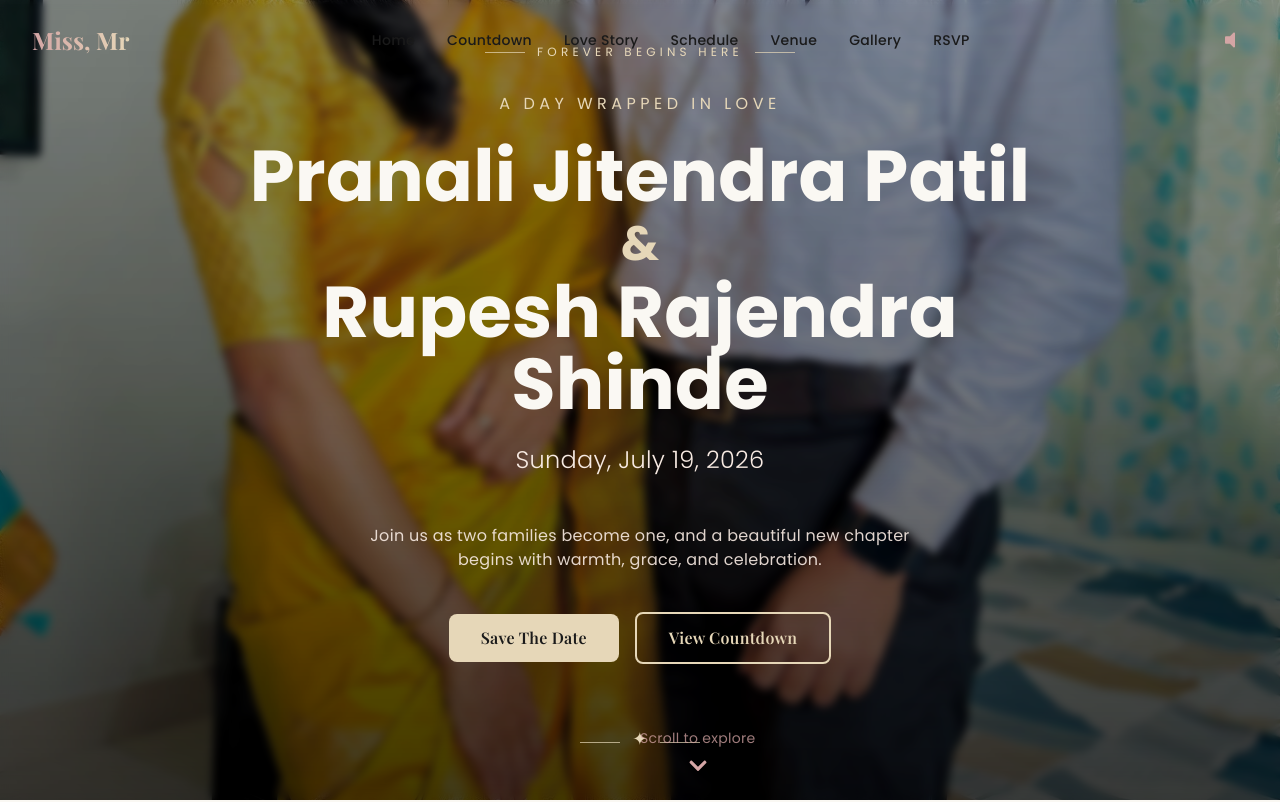
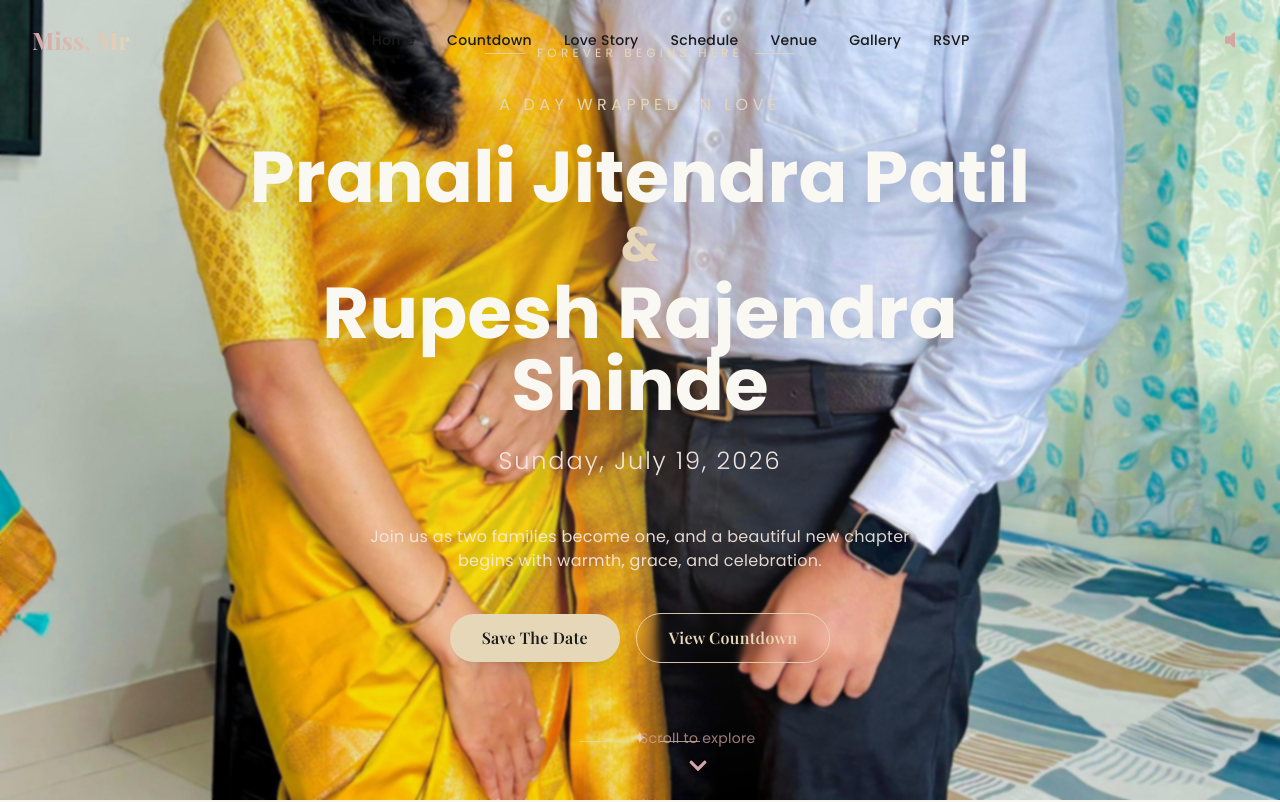
Before and after one commit to VivekPatil-2006/Wedd-Invite, a Next.js app: page / in a window 1280 px wide. Shown: the top 802 px of the page. Built offline with nearby package versions, Linux system fonts and the light colour scheme.

Commit message:
Removed Stress 2

```diff
--- a/app/globals.css
+++ b/app/globals.css
@@ -19,10 +19,18 @@ body {
   @apply bg-cream text-dark-charcoal transition-colors duration-300;
   font-family: 'Poppins', sans-serif;
   overflow-x: hidden;
+  background:
+    radial-gradient(circle at top, rgba(247, 234, 226, 0.9), transparent 32%),
+    radial-gradient(circle at bottom left, rgba(212, 165, 165, 0.14), transparent 28%),
+    linear-gradient(180deg, #faf8f3 0%, #fffdf8 55%, #f8f1ea 100%);
 }
 
 body.dark {
   @apply bg-dark-charcoal text-cream;
+  background:
+    radial-gradient(circle at top, rgba(255, 255, 255, 0.05), transparent 32%),
+    radial-gradient(circle at bottom left, rgba(212, 165, 165, 0.08), transparent 28%),
+    linear-gradient(180deg, #1a1a1a 0%, #141414 60%, #1f1a1b 100%);
 }
 
 /* Smooth Scroll for Lenis */
@@ -101,7 +109,7 @@ input::placeholder, textarea::placeholder {
 
 /* Glassmorphism */
 .glass {
-  @apply bg-white/10 dark:bg-white/5 backdrop-blur-md border border-white/20 dark:border-white/10;
+  @apply bg-white/10 dark:bg-white/5 backdrop-blur-sm border border-white/20 dark:border-white/10;
 }
 
 .glass-hover {
@@ -157,7 +165,16 @@ input::placeholder, textarea::placeholder {
 
 /* Hover Lift Effect */
 .hover-lift {
-  @apply transition-all duration-300 hover:shadow-2xl hover:-translate-y-1;
+  @apply transition-all duration-500 hover:shadow-xl hover:-translate-y-0.5;
+}
+
+@media (prefers-reduced-motion: reduce) {
+  *, *::before, *::after {
+    animation-duration: 0.001ms !important;
+    animation-iteration-count: 1 !important;
+    transition-duration: 0.001ms !important;
+    scroll-behavior: auto !important;
+  }
 }
 
 /* Focus Styles */
--- a/app/page.tsx
+++ b/app/page.tsx
@@ -11,16 +11,12 @@ import {
   GallerySection,
   FooterSection,
 } from '@/sections';
-import { useAutoJourney, useSmoothScroll } from '@/hooks';
+import { useSmoothScroll } from '@/hooks/useSmoothScroll';
 import coupleData from '@/config/coupleData';
 import { galleryData } from '@/data/gallery';
 
 export default function Home() {
   useSmoothScroll();
-  useAutoJourney({
-    sectionIds: ['hero', 'countdown', 'lovestory', 'schedule', 'venue', 'gallery', 'footer'],
-    intervalMs: 9000,
-  });
 
   useEffect(() => {
     // Check for dark mode preference
@@ -70,7 +66,6 @@ export default function Home() {
         initials={coupleData.initials}
         socialLinks={coupleData.socialLinks}
         thankyouMessage={coupleData.thankyouMessage}
-        id="footer"
       />
     </main>
   );
--- a/components/AtmosphericBackdrop.tsx
+++ b/components/AtmosphericBackdrop.tsx
@@ -5,28 +5,26 @@ import { motion } from 'framer-motion';
 
 export const AtmosphericBackdrop: React.FC = () => {
   const orbs = [
-    { className: 'left-[8%] top-[12%] h-40 w-40', delay: 0 },
-    { className: 'right-[10%] top-[22%] h-56 w-56', delay: 0.8 },
-    { className: 'left-[18%] bottom-[18%] h-48 w-48', delay: 1.2 },
-    { className: 'right-[16%] bottom-[12%] h-36 w-36', delay: 0.4 },
+    { className: 'left-[10%] top-[14%] h-56 w-56', delay: 0 },
+    { className: 'right-[12%] bottom-[16%] h-64 w-64', delay: 1.2 },
   ];
 
   return (
     <div className="pointer-events-none fixed inset-0 z-0 overflow-hidden">
-      <div className="absolute inset-0 bg-[radial-gradient(circle_at_top,rgba(247,234,226,0.75),transparent_35%),radial-gradient(circle_at_bottom_left,rgba(212,165,165,0.25),transparent_28%),radial-gradient(circle_at_bottom_right,rgba(230,215,184,0.22),transparent_30%)] dark:bg-[radial-gradient(circle_at_top,rgba(255,255,255,0.06),transparent_35%),radial-gradient(circle_at_bottom_left,rgba(212,165,165,0.10),transparent_28%),radial-gradient(circle_at_bottom_right,rgba(230,215,184,0.06),transparent_30%)]" />
+      <div className="absolute inset-0 bg-[radial-gradient(circle_at_top,rgba(247,234,226,0.62),transparent_35%),radial-gradient(circle_at_bottom_left,rgba(212,165,165,0.16),transparent_28%),radial-gradient(circle_at_bottom_right,rgba(230,215,184,0.14),transparent_30%)] dark:bg-[radial-gradient(circle_at_top,rgba(255,255,255,0.05),transparent_35%),radial-gradient(circle_at_bottom_left,rgba(212,165,165,0.08),transparent_28%),radial-gradient(circle_at_bottom_right,rgba(230,215,184,0.05),transparent_30%)]" />
 
       {orbs.map((orb, index) => (
         <motion.span
           key={index}
-          className={`absolute ${orb.className} rounded-full bg-gradient-to-br from-soft-gold/25 via-blush/20 to-transparent blur-3xl dark:from-soft-gold/10 dark:via-blush/10`}
+          className={`absolute ${orb.className} rounded-full bg-gradient-to-br from-soft-gold/18 via-blush/14 to-transparent blur-2xl dark:from-soft-gold/8 dark:via-blush/8`}
           animate={{
-            y: [0, -22, 0],
-            x: [0, 12, 0],
-            scale: [1, 1.08, 1],
-            opacity: [0.45, 0.7, 0.45],
+            y: [0, -14, 0],
+            x: [0, 8, 0],
+            scale: [1, 1.04, 1],
+            opacity: [0.35, 0.55, 0.35],
           }}
           transition={{
-            duration: 10 + index * 2,
+            duration: 14 + index * 2,
             repeat: Infinity,
             ease: 'easeInOut',
             delay: orb.delay,
@@ -35,9 +33,9 @@ export const AtmosphericBackdrop: React.FC = () => {
       ))}
 
       <motion.div
-        className="absolute left-1/2 top-[18%] h-[36rem] w-[36rem] -translate-x-1/2 rounded-full bg-[radial-gradient(circle,rgba(255,255,255,0.26),rgba(255,255,255,0.02)_60%,transparent_72%)] blur-2xl"
-        animate={{ opacity: [0.35, 0.6, 0.35], scale: [0.96, 1.02, 0.96] }}
-        transition={{ duration: 14, repeat: Infinity, ease: 'easeInOut' }}
+        className="absolute left-1/2 top-[18%] h-[30rem] w-[30rem] -translate-x-1/2 rounded-full bg-[radial-gradient(circle,rgba(255,255,255,0.20),rgba(255,255,255,0.02)_58%,transparent_72%)] blur-2xl"
+        animate={{ opacity: [0.28, 0.48, 0.28], scale: [0.98, 1.01, 0.98] }}
+        transition={{ duration: 18, repeat: Infinity, ease: 'easeInOut' }}
       />
     </div>
   );
--- a/hooks/index.ts
+++ b/hooks/index.ts
@@ -2,4 +2,3 @@ export { useCountdown } from './useCountdown';
 export { useScrollAnimation } from './useScrollAnimation';
 export { useSmoothScroll } from './useSmoothScroll';
 export { useAudio } from './useAudio';
-export { useAutoJourney } from './useAutoJourney';
--- a/sections/FooterSection.tsx
+++ b/sections/FooterSection.tsx
@@ -15,7 +15,6 @@ interface FooterSectionProps {
   initials: string;
   socialLinks: Record<string, string>;
   thankyouMessage: string;
-  id?: string;
 }
 
 export const FooterSection: React.FC<FooterSectionProps> = ({
@@ -24,7 +23,6 @@ export const FooterSection: React.FC<FooterSectionProps> = ({
   initials,
   socialLinks,
   thankyouMessage,
-  id,
 }) => {
   const socialIcons = [
     { name: 'Instagram', icon: FaInstagram, url: socialLinks.instagram },
@@ -33,7 +31,7 @@ export const FooterSection: React.FC<FooterSectionProps> = ({
   ];
 
   return (
-    <footer id={id} className="relative w-full bg-gradient-to-b from-cream/50 to-dark-charcoal/10 dark:from-dark-charcoal to-dark-charcoal/50">
+    <footer className="relative w-full bg-gradient-to-b from-cream/50 to-dark-charcoal/10 dark:from-dark-charcoal to-dark-charcoal/50">
       <div className="max-w-6xl mx-auto px-4 sm:px-6 lg:px-8 py-20">
         {/* Thank You Message */}
         <motion.div
--- a/sections/HeroSection.tsx
+++ b/sections/HeroSection.tsx
@@ -2,7 +2,6 @@
 
 import React from 'react';
 import { motion } from 'framer-motion';
-import { useScroll, useTransform } from 'framer-motion';
 import { ScrollIndicator } from '@/components/ScrollIndicator';
 import { formatDate } from '@/lib/dateUtils';
 
@@ -20,9 +19,6 @@ export const HeroSection: React.FC<HeroSectionProps> = ({
   heroImage,
 }) => {
   const formattedDate = formatDate(weddingDate);
-  const { scrollY } = useScroll();
-  const imageScale = useTransform(scrollY, [0, 500], [1.08, 1.18]);
-  const imageY = useTransform(scrollY, [0, 500], [0, 40]);
 
   const containerVariants = {
     hidden: { opacity: 0 },
@@ -60,11 +56,12 @@ export const HeroSection: React.FC<HeroSectionProps> = ({
         }}
       >
         <motion.div
-          className="absolute inset-0"
-          style={{ scale: imageScale, y: imageY }}
+          className="absolute inset-0 bg-[radial-gradient(circle_at_center,rgba(255,255,255,0.10),transparent_55%)]"
+          animate={{ opacity: [0.75, 1, 0.75] }}
+          transition={{ duration: 10, repeat: Infinity, ease: 'easeInOut' }}
         />
-        <div className="absolute inset-0 bg-black/40 backdrop-blur-sm" />
-        <div className="absolute inset-0 bg-gradient-to-t from-black/55 via-black/20 to-transparent" />
+        <div className="absolute inset-0 bg-black/32 backdrop-blur-[1px]" />
+        <div className="absolute inset-0 bg-gradient-to-t from-black/58 via-black/18 to-transparent" />
       </div>
 
       {/* Content */}
@@ -91,7 +88,7 @@ export const HeroSection: React.FC<HeroSectionProps> = ({
 
         {/* Names */}
         <motion.div variants={itemVariants} className="mb-6">
-          <h1 className="text-5xl md:text-7xl font-serif font-bold text-cream mb-4 leading-[0.92]">
+          <h1 className="text-5xl md:text-7xl font-serif font-bold text-cream mb-4 leading-[0.9] drop-shadow-[0_12px_40px_rgba(0,0,0,0.35)]">
             <motion.span
               initial={{ opacity: 0, y: 20 }}
               animate={{ opacity: 1, y: 0 }}
@@ -121,14 +118,14 @@ export const HeroSection: React.FC<HeroSectionProps> = ({
 
         {/* Date */}
         <motion.p
-          className="text-xl md:text-2xl text-champagne mb-12 font-light"
+          className="text-xl md:text-2xl text-champagne mb-12 font-light tracking-[0.08em]"
           variants={itemVariants}
         >
           {formattedDate}
         </motion.p>
 
         <motion.p
-          className="mx-auto mb-10 max-w-xl text-sm md:text-base text-champagne/90 leading-7"
+          className="mx-auto mb-10 max-w-xl text-sm md:text-base text-champagne/90 leading-8"
           variants={itemVariants}
         >
           Join us as two families become one, and a beautiful new chapter begins with warmth, grace, and celebration.
@@ -141,13 +138,13 @@ export const HeroSection: React.FC<HeroSectionProps> = ({
         >
           <a
             href="#schedule"
-            className="px-8 py-3 bg-soft-gold text-dark-charcoal font-serif font-semibold rounded-lg hover:bg-champagne transition-all duration-300 transform hover:scale-105"
+            className="px-8 py-3 bg-soft-gold text-dark-charcoal font-serif font-semibold rounded-full hover:bg-champagne transition-all duration-300 transform hover:scale-[1.03] shadow-lg shadow-black/10"
           >
             Save The Date
           </a>
           <a
             href="#countdown"
-            className="px-8 py-3 border-2 border-soft-gold text-soft-gold font-serif font-semibold rounded-lg hover:bg-soft-gold hover:text-dark-charcoal transition-all duration-300"
+            className="px-8 py-3 border border-soft-gold/90 text-soft-gold font-serif font-semibold rounded-full hover:bg-soft-gold hover:text-dark-charcoal transition-all duration-300 backdrop-blur-sm"
           >
             View Countdown
           </a>
```
Also changed, not shown: hooks/useAutoJourney.ts (deleted, +0 -61 lines).
